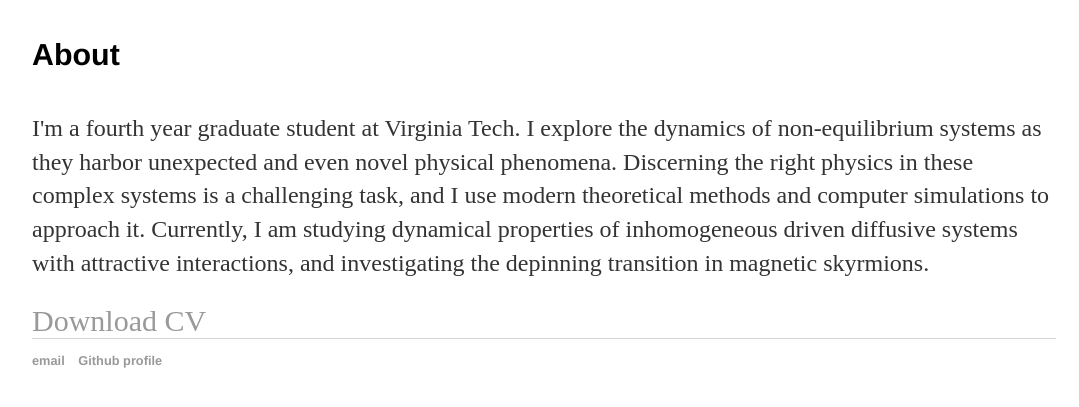
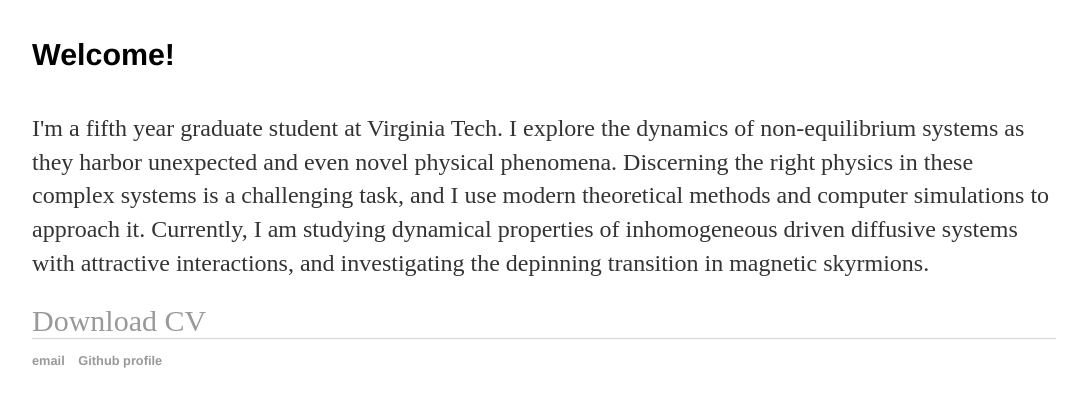
Before and after one commit to RusFortunat/mukhamadiarov, a Jekyll site: the page built from index.html, in a window 1280 px wide, cut to the strip 68-475 px from the top of the page. Shown: the whole strip, without its empty margins (96-1175 px from the left). Built offline with Jekyll 4.4.1, drawn with Linux system fonts in a browser that asks for light colours.

Commit message:
Update index.html

```diff
--- a/index.html
+++ b/index.html
@@ -4,8 +4,8 @@ title: Ruslan Mukhamadiarov, theoretical and computational physicist
 ---
 		<div class="blurb">
 
-			<h4>About</h4>
-			<p>I'm a fourth year graduate student at Virginia Tech. I explore the dynamics of non-equilibrium systems as they harbor unexpected and even novel physical phenomena. Discerning the right physics in these complex systems is a challenging task, and I use modern theoretical methods and computer simulations to approach it. Currently, I am studying dynamical properties of inhomogeneous driven diffusive systems with attractive interactions, and investigating the depinning transition in magnetic skyrmions.</a></p>
+			<h4>Welcome!</h4>
+			<p>I'm a fifth year graduate student at Virginia Tech. I explore the dynamics of non-equilibrium systems as they harbor unexpected and even novel physical phenomena. Discerning the right physics in these complex systems is a challenging task, and I use modern theoretical methods and computer simulations to approach it. Currently, I am studying dynamical properties of inhomogeneous driven diffusive systems with attractive interactions, and investigating the depinning transition in magnetic skyrmions.</a></p>
 
 			<a style="font-size:30px" href="Mukhamadiarov_CV_NSF_format.pdf" class="download" title="Download CV as PDF">Download CV</a>
 
```
